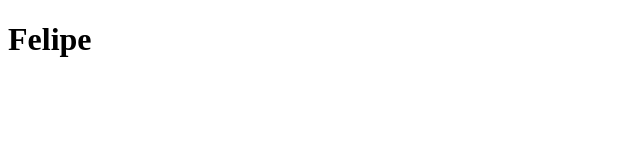
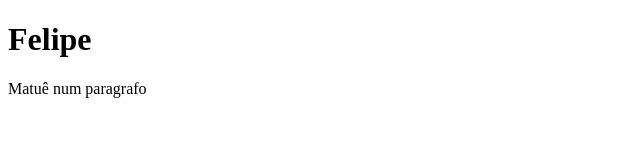
Before and after one commit to felipegsantos9/aula-teste-git, a plain HTML site: page felipe.html in a window 1280 px wide. Shown: the whole page, without its empty margins (0-640 px from the left). Drawn offline with Linux system fonts and the light colour scheme.

Commit message:
adiciona parágrafo com texto sobre Matuê

```diff
--- a/felipe.html
+++ b/felipe.html
@@ -7,5 +7,6 @@
 </head>
 <body>
     <h1>Felipe</h1>
+    <p>Matuê num paragrafo</p>
 </body>
 </html>
```
